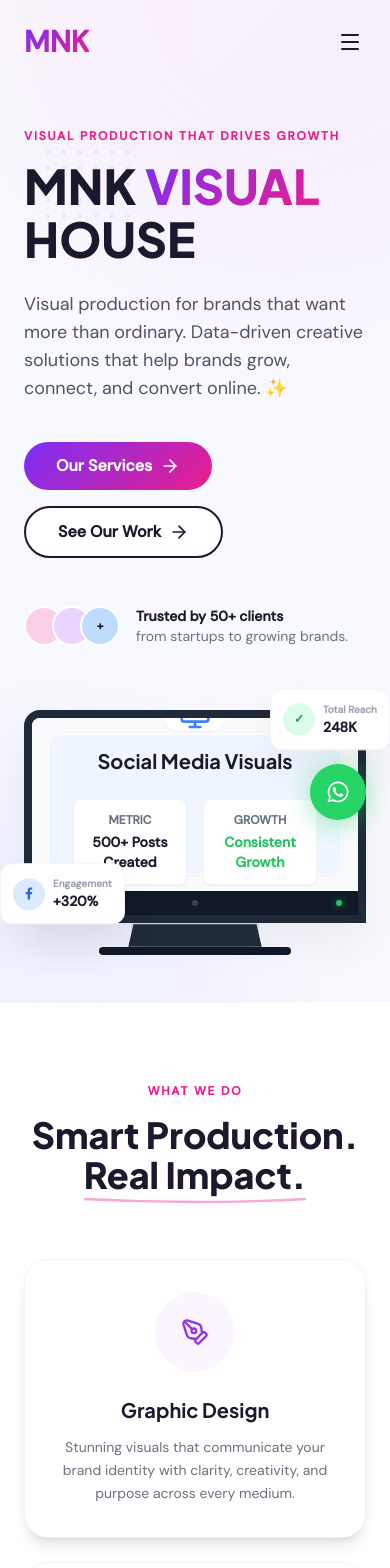
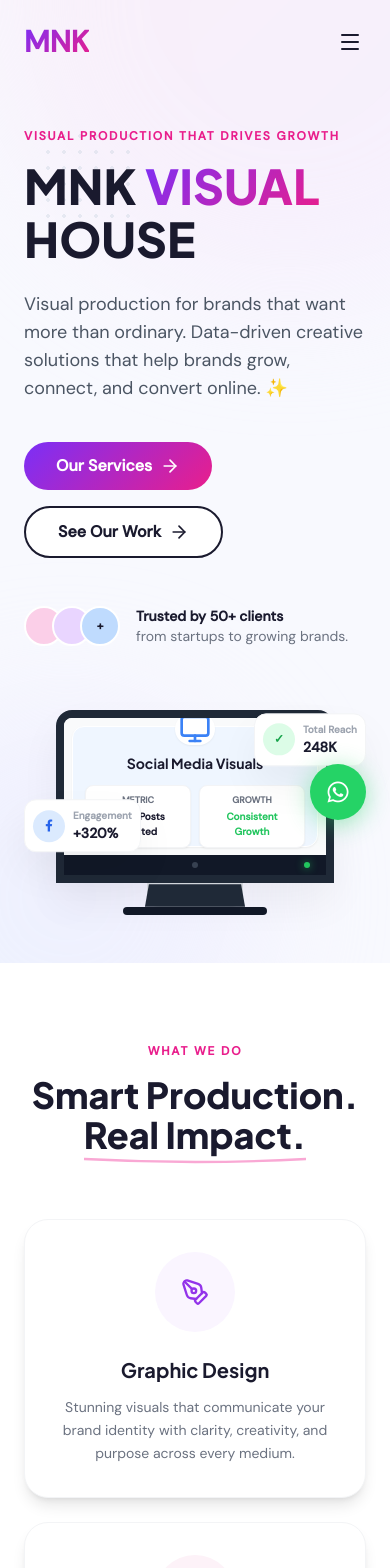
Before and after one commit to suri9946/mnk_visual_studio, a React (Vite) app in the folder frontend/: page / in a window 390 px wide. Shown: the top 1568 px of the page. Built offline with nearby package versions, Linux system fonts and the light colour scheme.

Commit message:
fix: replace corrupted reels-production.png and improve mobile responsiveness for monitor animation and CTA plane trail

```diff
--- a/frontend/src/components/CTA.jsx
+++ b/frontend/src/components/CTA.jsx
@@ -37,8 +37,8 @@ const CTA = () => {
                     {/* Paper plane animation */}
                     <motion.div
                         animate={{
-                            x: [0, 200, 400],
-                            y: [0, -50, -100],
+                            x: [0, 60, 120],
+                            y: [0, -40, -80],
                             opacity: [1, 1, 0]
                         }}
                         transition={{
@@ -53,14 +53,14 @@ const CTA = () => {
                             <path d="M2 12L22 2L12 22L11 13L2 12Z" />
                         </svg>
                         {/* Trail */}
-                        <svg className="absolute top-6 -left-10 w-16 h-8 text-purple-300 stroke-current stroke-2 fill-none" viewBox="0 0 100 50">
-                            <path strokeDasharray="5,5" d="M0 50 Q 50 50 100 0" />
+                        <svg className="absolute top-5 left-2 w-12 h-6 text-purple-300 stroke-current stroke-2 fill-none" viewBox="0 0 100 50">
+                            <path strokeDasharray="5,5" d="M100 50 Q 50 50 0 0" />
                         </svg>
                     </motion.div>
 
                     {/* Characters SVG */}
-                    <div className="relative z-10 mt-auto">
-                        <svg width="400" height="300" viewBox="0 0 400 300" fill="none" xmlns="http://www.w3.org/2000/svg">
+                    <div className="relative z-10 mt-auto w-full">
+                        <svg width="100%" viewBox="0 0 400 300" fill="none" xmlns="http://www.w3.org/2000/svg" style={{ maxWidth: '400px', margin: '0 auto', display: 'block' }}>
                             {/* Woman */}
                             <path d="M50 300 C 50 250, 70 200, 100 200 C 130 200, 150 250, 150 300 Z" fill="#E91E8C" />
                             {/* Woman Head */}
--- a/frontend/src/components/Hero.jsx
+++ b/frontend/src/components/Hero.jsx
@@ -122,13 +122,13 @@ const Hero = () => {
                     initial={{ opacity: 0, scale: 0.9 }}
                     animate={{ opacity: 1, scale: 1 }}
                     transition={{ delay: 0.2, duration: 0.5 }}
-                    className="relative flex items-center justify-center"
+                    className="relative flex items-center justify-center w-full px-8 sm:px-6 lg:px-0"
                 >
                     {/* Monitor Frame */}
-                    <div className="relative w-full max-w-[550px] aspect-[16/10] bg-white rounded-t-2xl border-[8px] border-gray-800 shadow-premium flex flex-col overflow-hidden">
+                    <div className="relative w-full max-w-[480px] aspect-[16/10] bg-white rounded-t-2xl border-[8px] border-gray-800 shadow-premium flex flex-col overflow-hidden">
 
                         {/* Monitor Content Area */}
-                        <div className="flex-1 relative bg-gray-50 p-6 overflow-hidden">
+                        <div className="flex-1 relative bg-gray-50 p-3 sm:p-6 overflow-hidden">
                             <AnimatePresence mode="wait">
                                 <motion.div
                                     key={currentSlide}
@@ -136,28 +136,28 @@ const Hero = () => {
                                     animate={{ opacity: 1, x: 0 }}
                                     exit={{ opacity: 0, x: -20 }}
                                     transition={{ duration: 0.3 }}
-                                    className={`absolute inset-4 rounded-xl ${slides[currentSlide].bg} border border-white flex flex-col items-center justify-center text-center p-6 shadow-sm`}
+                                    className={`absolute inset-2 sm:inset-4 rounded-xl ${slides[currentSlide].bg} border border-white flex flex-col items-center justify-center text-center p-3 sm:p-6 shadow-sm`}
                                 >
-                                    <div className="w-16 h-16 rounded-2xl bg-white shadow-sm flex items-center justify-center mb-4">
+                                    <div className="w-10 h-10 sm:w-16 sm:h-16 rounded-2xl bg-white shadow-sm flex items-center justify-center mb-2 sm:mb-4">
                                         {slides[currentSlide].icon}
                                     </div>
-                                    <h3 className="text-xl font-bold text-dark mb-2">
+                                    <h3 className="text-sm sm:text-xl font-bold text-dark mb-1 sm:mb-2">
                                         {slides[currentSlide].title}
                                     </h3>
 
-                                    <div className="flex gap-4 mt-4 w-full">
-                                        <div className="flex-1 bg-white p-3 rounded-lg shadow-sm border border-gray-100">
-                                            <p className="text-xs text-gray-500 font-semibold mb-1 uppercase">Metric</p>
-                                            <p className="font-bold text-sm text-dark">{slides[currentSlide].stat}</p>
+                                    <div className="flex gap-2 sm:gap-4 mt-2 sm:mt-4 w-full">
+                                        <div className="flex-1 bg-white p-2 sm:p-3 rounded-lg shadow-sm border border-gray-100">
+                                            <p className="text-[9px] sm:text-xs text-gray-500 font-semibold mb-0.5 sm:mb-1 uppercase">Metric</p>
+                                            <p className="font-bold text-[10px] sm:text-sm text-dark">{slides[currentSlide].stat}</p>
                                         </div>
-                                        <div className="flex-1 bg-white p-3 rounded-lg shadow-sm border border-gray-100">
-                                            <p className="text-xs text-gray-500 font-semibold mb-1 uppercase">Growth</p>
-                                            <p className="font-bold text-sm text-green-500">{slides[currentSlide].growth}</p>
+                                        <div className="flex-1 bg-white p-2 sm:p-3 rounded-lg shadow-sm border border-gray-100">
+                                            <p className="text-[9px] sm:text-xs text-gray-500 font-semibold mb-0.5 sm:mb-1 uppercase">Growth</p>
+                                            <p className="font-bold text-[10px] sm:text-sm text-green-500">{slides[currentSlide].growth}</p>
                                         </div>
                                     </div>
 
                                     {/* Mock chart graph SVG */}
-                                    <svg className="w-full h-16 mt-6" viewBox="0 0 200 50" preserveAspectRatio="none">
+                                    <svg className="w-full h-10 sm:h-16 mt-3 sm:mt-6" viewBox="0 0 200 50" preserveAspectRatio="none">
                                         <motion.path
                                             initial={{ pathLength: 0, opacity: 0 }}
                                             animate={{ pathLength: 1, opacity: 1 }}
@@ -179,23 +179,23 @@ const Hero = () => {
                         </div>
 
                         {/* Monitor Bottom Bezel */}
-                        <div className="h-6 bg-gray-900 w-full flex items-center justify-center relative">
+                        <div className="h-5 sm:h-6 bg-gray-900 w-full flex items-center justify-center relative">
                             <div className="w-1.5 h-1.5 rounded-full bg-gray-700" />
                             <div className="absolute right-4 w-1.5 h-1.5 rounded-full bg-green-500 shadow-[0_0_8px_rgba(34,197,94,0.8)]" />
                         </div>
                     </div>
 
                     {/* Monitor Stand */}
-                    <div className="absolute -bottom-6 w-32 h-6 bg-gray-300 rounded-b-xl" style={{ perspective: '100px' }}>
+                    <div className="absolute -bottom-6 w-24 sm:w-32 h-6 bg-gray-300 rounded-b-xl" style={{ perspective: '100px' }}>
                         <div className="w-full h-full bg-gray-800" style={{ transform: 'rotateX(20deg)' }} />
                     </div>
-                    <div className="absolute -bottom-8 w-48 h-2 bg-gray-900 rounded-full" />
+                    <div className="absolute -bottom-8 w-36 sm:w-48 h-2 bg-gray-900 rounded-full" />
 
-                    {/* Floating elements around monitor */}
+                    {/* Floating elements around monitor - constrained so they don't overflow on mobile */}
                     <motion.div
                         animate={{ y: [-10, 10, -10] }}
                         transition={{ duration: 4, repeat: Infinity, ease: "easeInOut" }}
-                        className="absolute -top-6 -right-6 bg-white p-3 rounded-xl shadow-premium border border-gray-100 flex items-center gap-2 z-20"
+                        className="absolute top-0 right-0 sm:-top-6 sm:-right-6 bg-white p-2 sm:p-3 rounded-xl shadow-premium border border-gray-100 flex items-center gap-2 z-20 scale-75 sm:scale-100 origin-top-right"
                     >
                         <div className="w-8 h-8 rounded-full bg-green-100 flex items-center justify-center">
                             <span className="text-green-600 font-bold text-xs">✓</span>
@@ -209,7 +209,7 @@ const Hero = () => {
                     <motion.div
                         animate={{ y: [10, -10, 10] }}
                         transition={{ duration: 5, repeat: Infinity, ease: "easeInOut" }}
-                        className="absolute -bottom-2 -left-6 bg-white p-3 rounded-xl shadow-premium border border-gray-100 flex items-center gap-2 z-20"
+                        className="absolute bottom-6 left-0 sm:-bottom-2 sm:-left-6 bg-white p-2 sm:p-3 rounded-xl shadow-premium border border-gray-100 flex items-center gap-2 z-20 scale-75 sm:scale-100 origin-bottom-left"
                     >
                         <div className="w-8 h-8 rounded-full bg-blue-100 flex items-center justify-center text-blue-600">
                             <i className="fab fa-facebook-f text-xs" />
```
Also changed, not shown: frontend/src/assets/portfolio/reels-production.png.
